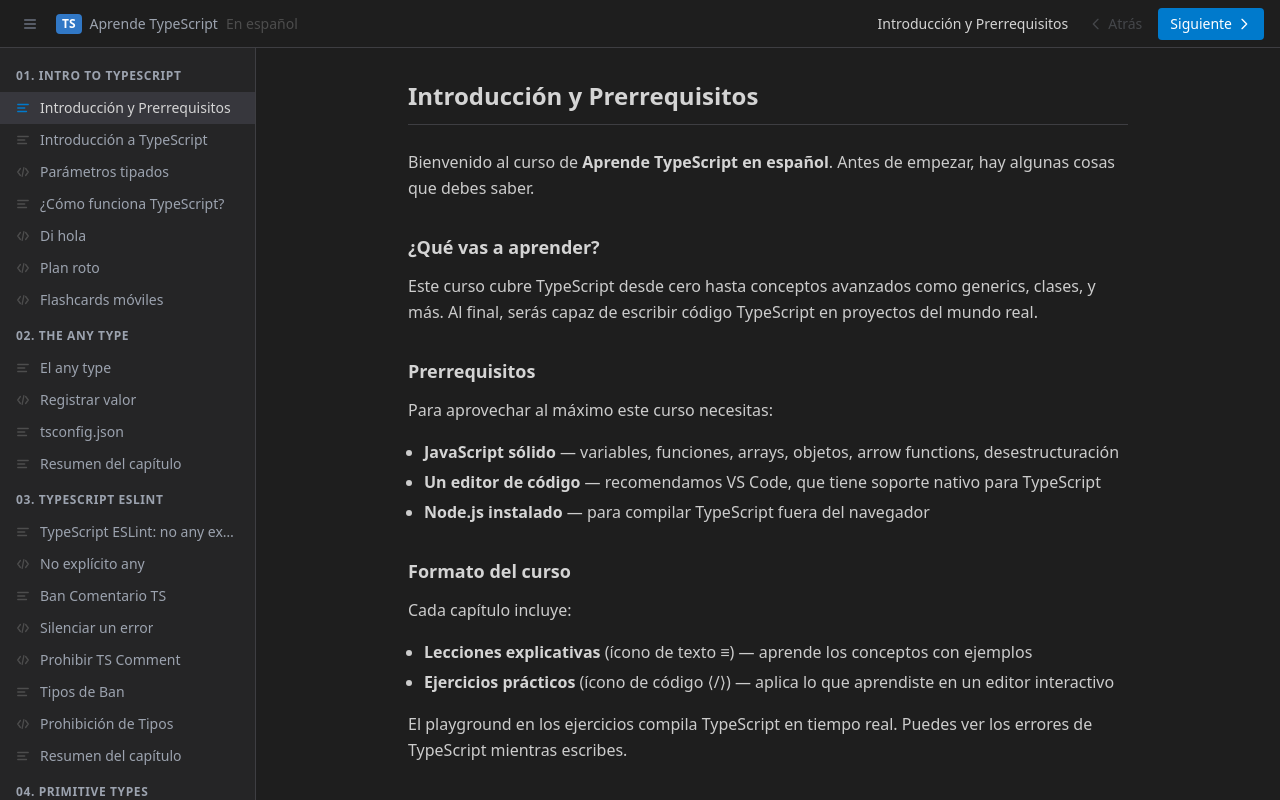
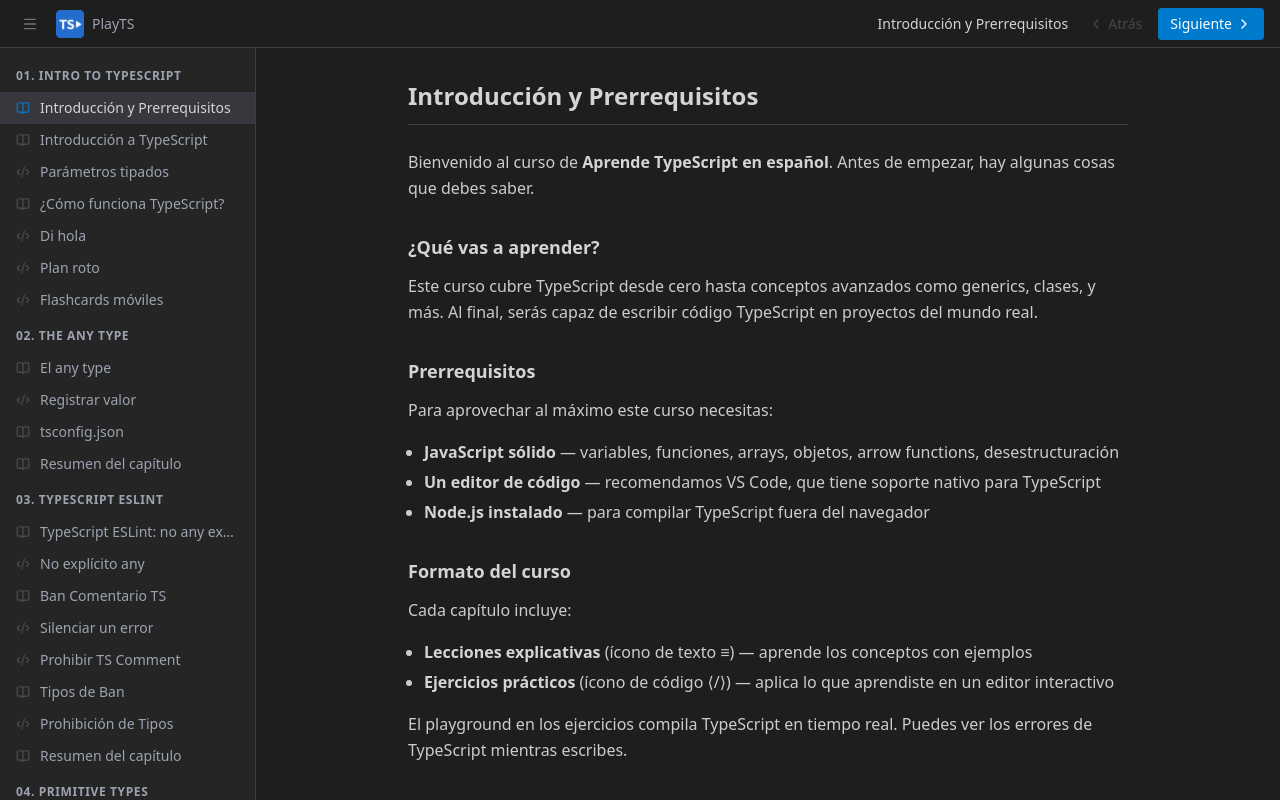
Before and after one commit to theit0/ts-play, a React (Vite) app: page / in a window 1280 px wide. Built offline with nearby package versions, Linux system fonts and the light colour scheme.

Commit message:
styles: icons replaced, installed lucide

```diff
--- a/index.html
+++ b/index.html
@@ -3,6 +3,9 @@
   <head>
     <meta charset="UTF-8" />
     <link rel="icon" type="image/x-icon" href="/favicon.ico" />
+    <link rel="preconnect" href="https://fonts.googleapis.com" />
+    <link rel="preconnect" href="https://fonts.gstatic.com" crossorigin />
+    <link href="https://fonts.googleapis.com/css2?family=JetBrains+Mono:ital,wght@0,400;0,500;0,600;1,400&display=swap" rel="stylesheet" />
     <meta name="viewport" content="width=device-width, initial-scale=1.0" />
     <title>Aprende TypeScript</title>
     <script src="https://cdn.jsdelivr.net/npm/@babel/standalone@7.24.9/babel.min.js"></script>
--- a/package.json
+++ b/package.json
@@ -12,6 +12,7 @@
     "@monaco-editor/react": "^4.6.0",
     "@vercel/analytics": "^2.0.1",
     "canvas-confetti": "^1.9.4",
+    "lucide-react": "^1.16.0",
     "react": "^18.3.1",
     "react-dom": "^18.3.1",
     "react-markdown": "^9.0.1",
--- a/src/App.tsx
+++ b/src/App.tsx
@@ -31,9 +31,9 @@
         {/* Main content */}
         <main className="flex-1 flex flex-col min-w-0 min-h-0">
           {lesson.type === "explanation" ? (
-            <ExplanationLesson lesson={lesson} />
+            <ExplanationLesson key={lesson.id} lesson={lesson} />
           ) : (
-            <ExerciseLesson lesson={lesson} />
+            <ExerciseLesson key={lesson.id} lesson={lesson} />
           )}
         </main>
       </div>
--- a/src/components/ExplanationLesson.tsx
+++ b/src/components/ExplanationLesson.tsx
@@ -1,3 +1,4 @@
+import { Check, ChevronRight } from "lucide-react";
 import ReactMarkdown from "react-markdown";
 import remarkGfm from "remark-gfm";
 import { Prism as SyntaxHighlighter } from "react-syntax-highlighter";
@@ -138,17 +139,15 @@
         </article>
 
         <div className="mt-10 flex items-center justify-between">
-          <span className="text-sm text-[#6b7280]">
-            {isDone ? "✓ Completada" : ""}
+          <span className="text-sm text-[#4ec9b0] flex items-center gap-1">
+            {isDone && <><Check className="w-4 h-4" /> Completada</>}
           </span>
           <button
             onClick={handleContinue}
             className="flex items-center gap-2 px-5 py-2.5 rounded bg-[#007acc] text-white font-semibold text-sm hover:bg-[#006ab3] transition-colors"
           >
             {next ? "Continuar" : "Finalizar capítulo"}
-            <svg className="w-4 h-4" fill="none" viewBox="0 0 24 24" stroke="currentColor" strokeWidth={2.5}>
-              <path strokeLinecap="round" strokeLinejoin="round" d="M9 5l7 7-7 7" />
-            </svg>
+            <ChevronRight className="w-4 h-4" />
           </button>
         </div>
       </div>
--- a/src/components/Header.tsx
+++ b/src/components/Header.tsx
@@ -1,3 +1,4 @@
+import { Menu, ChevronLeft, ChevronRight } from "lucide-react";
 import { getAdjacentLessons, findLesson } from "../data/curriculum";
 import { useAppStore } from "../store";
 
@@ -14,19 +15,14 @@
         className="p-1.5 rounded text-[#6b7280] hover:text-[#d4d4d4] hover:bg-[#37373d] transition-colors"
         title={sidebarOpen ? "Cerrar sidebar" : "Abrir sidebar"}
       >
-        <svg className="w-4 h-4" fill="none" viewBox="0 0 24 24" stroke="currentColor" strokeWidth={2}>
-          <path strokeLinecap="round" strokeLinejoin="round" d="M4 6h16M4 12h16M4 18h16" />
-        </svg>
+        <Menu className="w-4 h-4" />
       </button>
 
       <div className="flex items-center gap-2">
-        <div className="bg-[#3178c6] text-white text-xs font-bold px-1.5 py-0.5 rounded">
-          TS
-        </div>
+        <img src="/playts-logo.png" alt="PlayTS" className="h-7 w-7" />
         <span className="text-[#9ca3af] text-sm font-medium">
-          Aprende TypeScript
+          PlayTS
         </span>
-        <span className="text-[#4d4d4d] text-sm">En español</span>
       </div>
 
       <div className="ml-auto flex items-center gap-2">
@@ -41,9 +37,7 @@
             disabled={!prev}
             className="flex items-center gap-1 px-3 py-1.5 text-sm rounded text-[#9ca3af] hover:text-[#d4d4d4] hover:bg-[#37373d] disabled:opacity-30 disabled:cursor-not-allowed transition-colors"
           >
-            <svg className="w-4 h-4" fill="none" viewBox="0 0 24 24" stroke="currentColor" strokeWidth={2}>
-              <path strokeLinecap="round" strokeLinejoin="round" d="M15 19l-7-7 7-7" />
-            </svg>
+            <ChevronLeft className="w-4 h-4" />
             <span className="hidden sm:inline">Atrás</span>
           </button>
           <button
@@ -52,9 +46,7 @@
             className="flex items-center gap-1 px-3 py-1.5 text-sm rounded bg-[#007acc] text-white font-medium hover:bg-[#006ab3] disabled:opacity-30 disabled:cursor-not-allowed transition-colors"
           >
             <span className="hidden sm:inline">Siguiente</span>
-            <svg className="w-4 h-4" fill="none" viewBox="0 0 24 24" stroke="currentColor" strokeWidth={2}>
-              <path strokeLinecap="round" strokeLinejoin="round" d="M9 5l7 7-7 7" />
-            </svg>
+            <ChevronRight className="w-4 h-4" />
           </button>
         </div>
       </div>
--- a/src/components/Sidebar.tsx
+++ b/src/components/Sidebar.tsx
@@ -1,19 +1,10 @@
+import { Code2, BookOpen, Check } from "lucide-react";
 import { chapters } from "../data/curriculum";
 import { useAppStore } from "../store";
 
 function LessonIcon({ type }: { type: "explanation" | "exercise" }) {
-  if (type === "exercise") {
-    return (
-      <svg className="w-3.5 h-3.5 flex-shrink-0" viewBox="0 0 16 16" fill="none">
-        <path d="M5 4l-3 4 3 4M11 4l3 4-3 4M9 3l-2 10" stroke="currentColor" strokeWidth="1.5" strokeLinecap="round" strokeLinejoin="round"/>
-      </svg>
-    );
-  }
-  return (
-    <svg className="w-3.5 h-3.5 flex-shrink-0" viewBox="0 0 16 16" fill="none">
-      <path d="M2 4h12M2 8h8M2 12h10" stroke="currentColor" strokeWidth="1.5" strokeLinecap="round"/>
-    </svg>
-  );
+  if (type === "exercise") return <Code2 className="w-3.5 h-3.5 flex-shrink-0" />;
+  return <BookOpen className="w-3.5 h-3.5 flex-shrink-0" />;
 }
 
 export function Sidebar() {
@@ -42,17 +33,15 @@
                 >
                   <span
                     className={
-                      isDone ? "text-[#f59e0b]" : isActive ? "text-[#007acc]" : "text-[#4d4d4d]"
+                      isDone ? "text-[#4ec9b0]" : isActive ? "text-[#007acc]" : "text-[#4d4d4d]"
                     }
                   >
                     <LessonIcon type={lesson.type} />
                   </span>
                   <span className="truncate">{lesson.title}</span>
                   {isDone && (
-                    <span className="ml-auto flex-shrink-0 text-[#f59e0b]">
-                      <svg className="w-3.5 h-3.5" viewBox="0 0 16 16" fill="currentColor">
-                        <path d="M13.5 4.5l-7 7L3 8" stroke="currentColor" strokeWidth="1.5" fill="none" strokeLinecap="round" strokeLinejoin="round"/>
-                      </svg>
+                    <span className="ml-auto flex-shrink-0 text-[#4ec9b0]">
+                      <Check className="w-3.5 h-3.5" />
                     </span>
                   )}
                 </button>
--- a/src/store.ts
+++ b/src/store.ts
@@ -40,6 +40,7 @@
 
   setCurrentLesson: (id: string) => void;
   markComplete: (id: string) => void;
+  unmarkComplete: (id: string) => void;
   saveCodeForLesson: (lessonId: string, code: string) => void;
   getCodeForLesson: (lessonId: string) => string | undefined;
   toggleSidebar: () => void;
@@ -60,6 +61,13 @@
     set({ completedLessons: next });
   },
 
+  unmarkComplete: (id) => {
+    const next = new Set(get().completedLessons);
+    next.delete(id);
+    saveProgress(next);
+    set({ completedLessons: next });
+  },
+
   saveCodeForLesson: (lessonId, code) => {
     const next = { ...get().savedCode, [lessonId]: code };
     saveCode(next);
```
Also changed, not shown: src/components/ExerciseLesson.tsx (+12 -16 lines), public/playts-logo.png (added), 1 other file (tests, documents, lock files or other folders).
